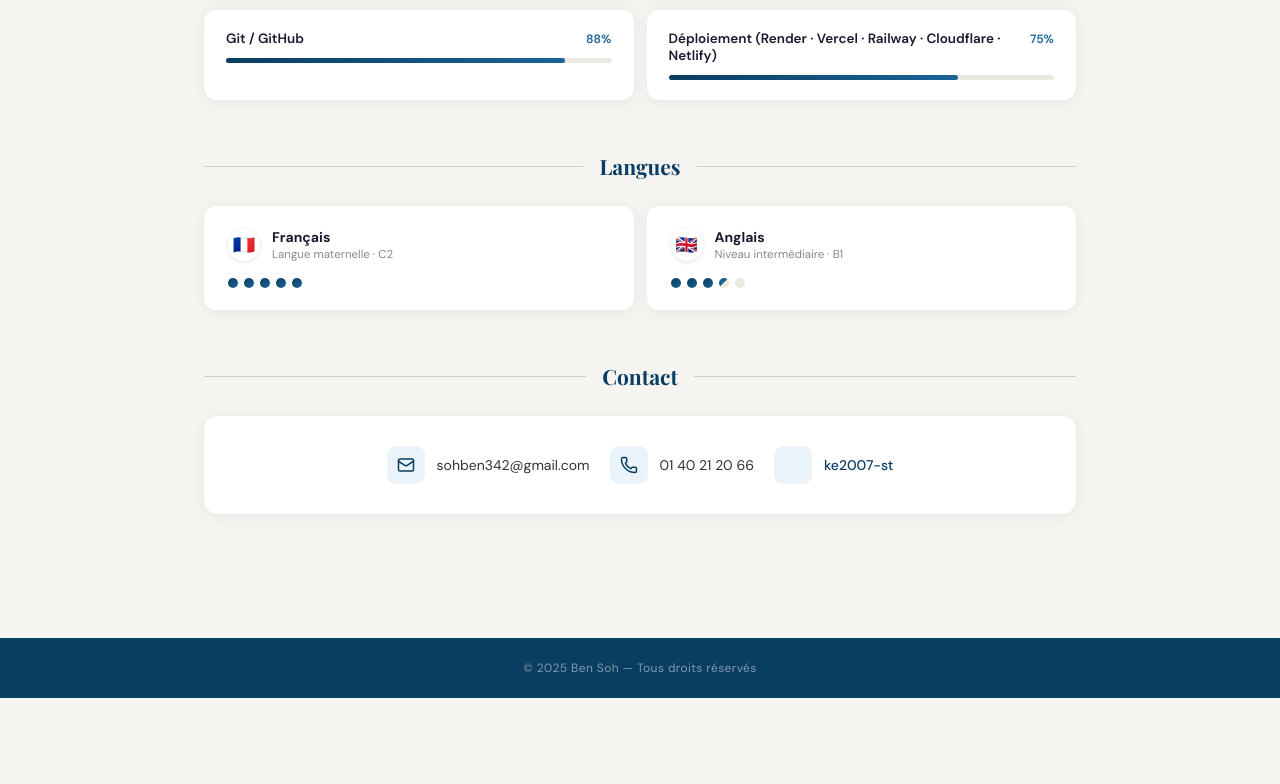
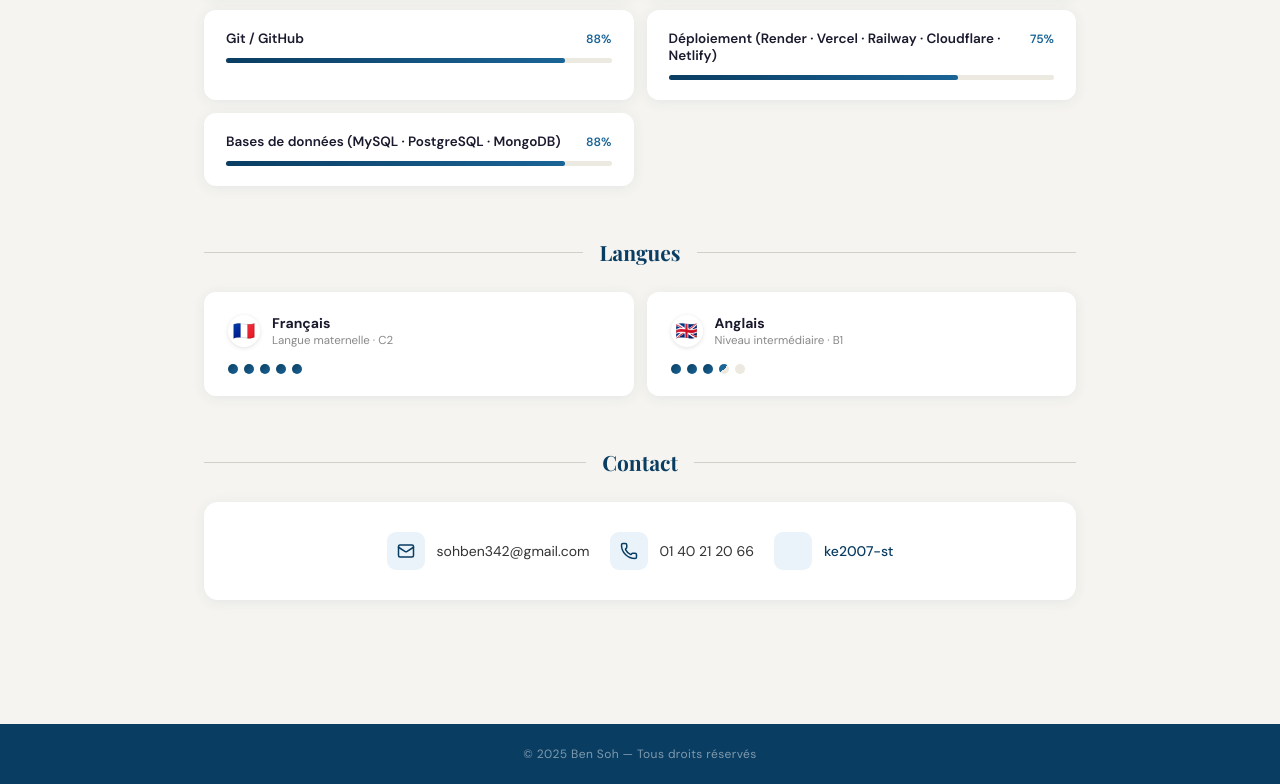
Before and after one commit to ke2007-st/cv, a plain HTML site: page index.html in a window 1280 px wide. Shown: the part 1092-1876 px from the top of the page. Before the commit the page ends 1790 px from the top, so only its background shows below. Drawn offline with nearby package versions, Linux system fonts and the light colour scheme; some icons are missing.

Commit message:
commit encore

```diff
--- a/index.html
+++ b/index.html
@@ -288,6 +288,15 @@
           <div class="bar-bg"><div class="bar-fill" style="--w:75%"></div></div>
         </div>
 
+        <div class="skill-card">
+          <div class="skill-header">
+            <span class="skill-name">Bases de données (MySQL · PostgreSQL · MongoDB)</span>
+            <span class="skill-pct">88%</span>
+          </div>
+          <div class="bar-bg"><div class="bar-fill" style="--w:88%"></div></div>
+        </div>
+
+
       </div>
     </section>
 
```
Also changed, not shown: 1 other file.
